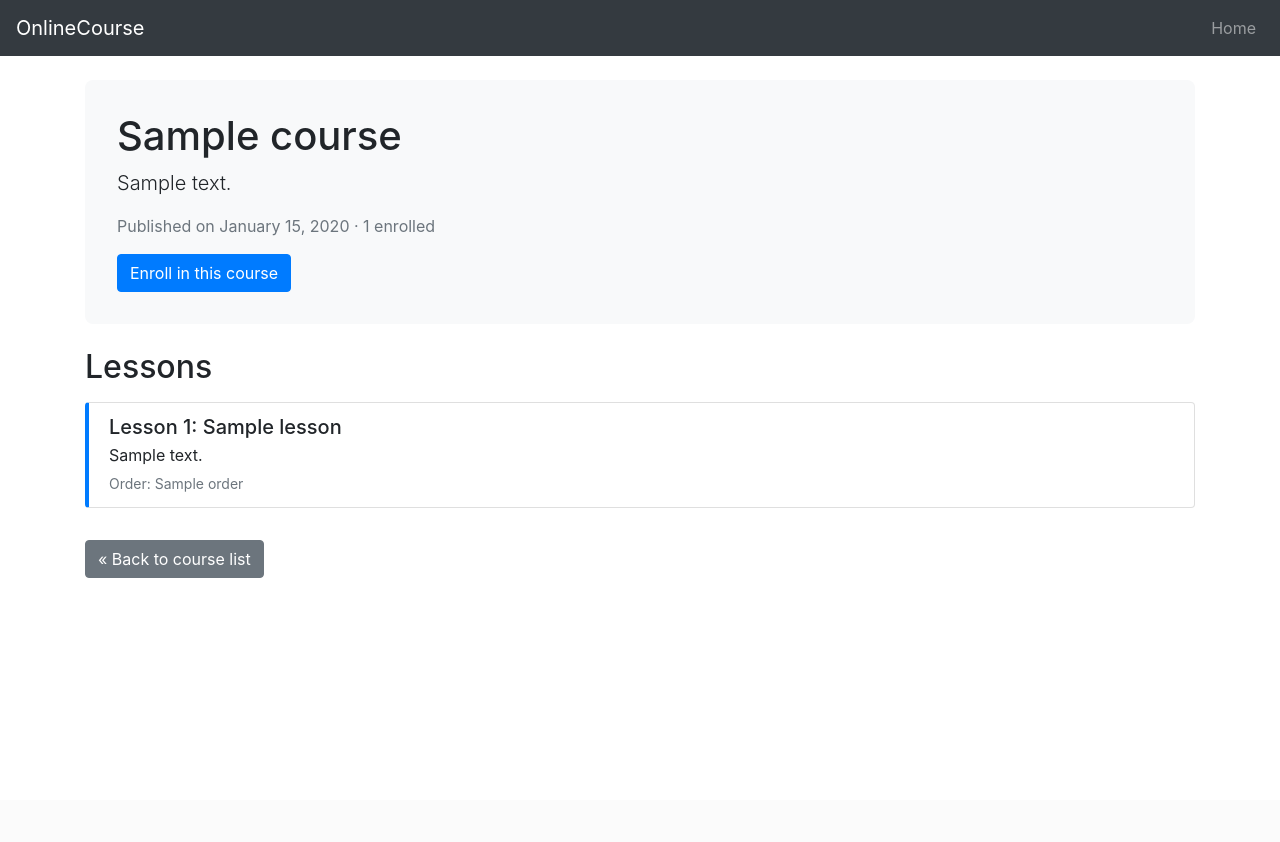
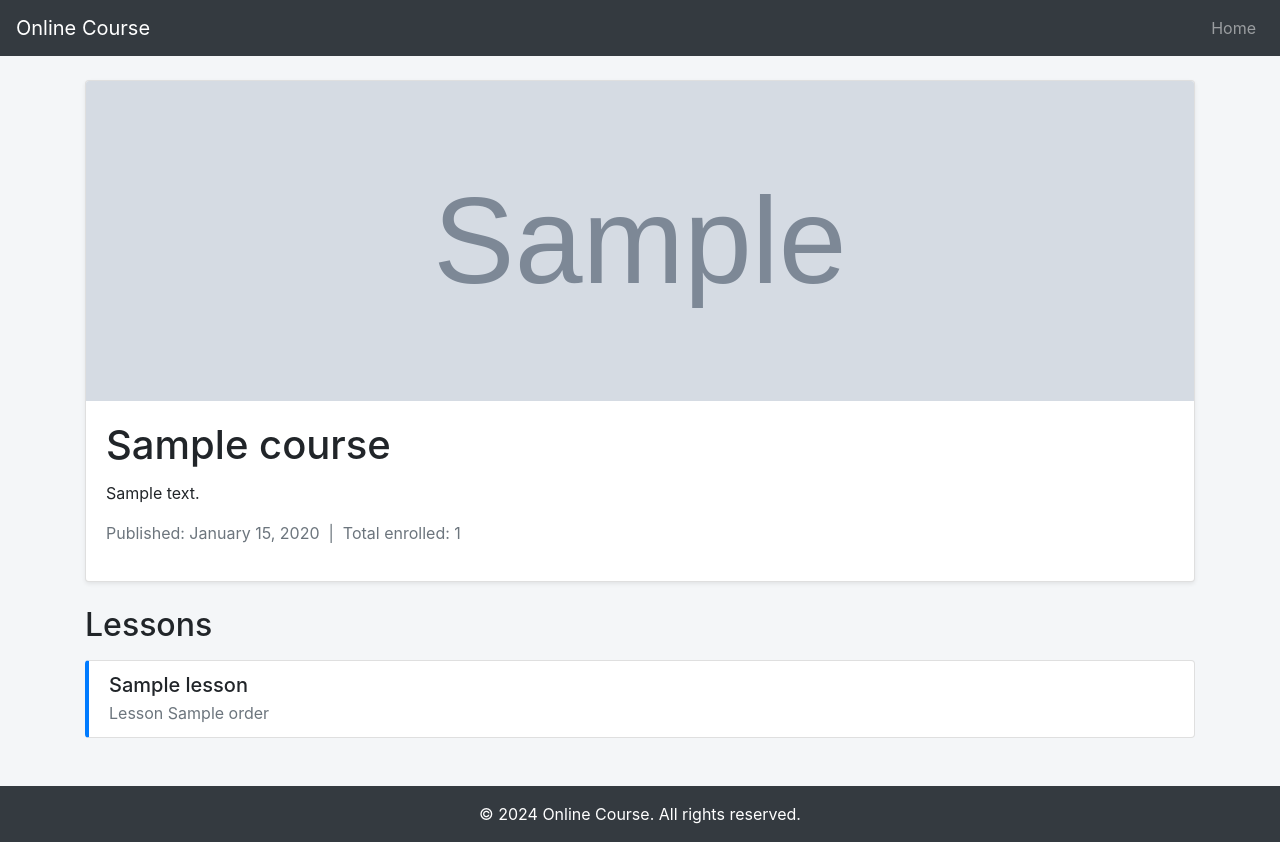
Before and after one commit to testrepo11244/sn-developing-applications-with-sql-databases-and-django-df0a6ee1, a Django app: template onlinecourse/templates/onlinecourse/course_details_bootstrap.html in a window 1280 px wide. Before the commit the page ends 578 px from the top, so only its background shows below. Run offline with Django 3.2, Linux system fonts and the light colour scheme; the template is opened without the code that fills it: most values are stand-ins (such as "Sample title", 1, 10 or a date in 2020); grey boxes marked "Sample" are stand-in pictures; some libraries are stand-ins or nearby versions.

Commit message:
add onlinecourse/templates/onlinecourse/course_details_bootstrap.html

```diff
--- a/onlinecourse/templates/onlinecourse/course_details_bootstrap.html
+++ b/onlinecourse/templates/onlinecourse/course_details_bootstrap.html
@@ -3,21 +3,26 @@
 <html lang="en">
 <head>
     <meta charset="UTF-8">
-    <meta name="viewport" content="width=device-width, initial-scale=1, shrink-to-fit=no">
-    <title>{{ course.name }} | OnlineCourse</title>
-
+    <meta name="viewport" content="width=device-width, initial-scale=1.0">
+    <title>{{ course.name }} | Online Course</title>
     <!-- Bootstrap 4 CSS -->
-    <link rel="stylesheet" href="https://cdn.jsdelivr.net/npm/bootstrap@4.6.2/dist/css/bootstrap.min.css">
-
+    <link rel="stylesheet" href="https://maxcdn.bootstrapcdn.com/bootstrap/4.5.2/css/bootstrap.min.css">
+    <!-- jQuery library -->
+    <script src="https://ajax.googleapis.com/ajax/libs/jquery/3.5.1/jquery.min.js"></script>
+    <!-- Popper JS -->
+    <script src="https://cdnjs.cloudflare.com/ajax/libs/popper.js/1.16.0/umd/popper.min.js"></script>
+    <!-- Bootstrap 4 JS -->
+    <script src="https://maxcdn.bootstrapcdn.com/bootstrap/4.5.2/js/bootstrap.min.js"></script>
     <style>
-        .course-header {
-            background-color: #f8f9fa;
-            padding: 2rem;
-            border-radius: 0.5rem;
-            margin-bottom: 1.5rem;
+        body {
+            background-color: #f4f6f8;
         }
-        .lesson-card {
-            margin-bottom: 1rem;
+        .course-image {
+            max-height: 320px;
+            object-fit: cover;
+            width: 100%;
+        }
+        .lesson-item {
             border-left: 4px solid #007bff;
         }
     </style>
@@ -26,7 +31,7 @@
 
     <!-- Navigation bar -->
     <nav class="navbar navbar-expand-lg navbar-dark bg-dark">
-        <a class="navbar-brand" href="{% url 'index' %}">OnlineCourse</a>
+        <a class="navbar-brand" href="{% url 'index' %}">Online Course</a>
         <button class="navbar-toggler" type="button" data-toggle="collapse" data-target="#navbarNav">
             <span class="navbar-toggler-icon"></span>
         </button>
@@ -41,46 +46,45 @@
 
     <div class="container mt-4">
 
-        <!-- Course name and details -->
-        <div class="course-header">
-            <h1 class="display-5">{{ course.name }}</h1>
-            <p class="lead">{{ course.description }}</p>
+        <!-- Course details card -->
+        <div class="card shadow-sm">
+            {% if course.image %}
+            <img class="card-img-top course-image" src="{{ course.image.url }}" alt="{{ course.name }}">
+            {% endif %}
+            <div class="card-body">
+                <h1 class="card-title">{{ course.name }}</h1>
+                <p class="card-text">{{ course.description }}</p>
                 <p class="text-muted">
-                Published on {{ course.pub_date|date:"F d, Y" }} &middot;
-                {{ course.total_enrollment }} enrolled
+                    Published: {{ course.pub_date|date:"F d, Y" }} &nbsp;|&nbsp;
+                    Total enrolled: {{ course.total_enrollment }}
                 </p>
-
-            <!-- Enrollment button -->
-            <a class="btn btn-primary" href="{% url 'enroll' course.id %}">
-                Enroll in this course
-            </a>
+            </div>
         </div>
 
-        <!-- Related lessons -->
-        <h2 class="mb-3">Lessons</h2>
+        <!-- Lessons section -->
+        <h2 class="mt-4 mb-3">Lessons</h2>
 
         {% if lessons %}
         <div class="list-group">
             {% for lesson in lessons %}
-                    <div class="list-group-item lesson-card">
-                        <h5 class="mb-1">Lesson {{ forloop.counter }}: {{ lesson.title }}</h5>
-                        <p class="mb-1">{{ lesson.content }}</p>
-                        <small class="text-muted">Order: {{ lesson.order }}</small>
+            <div class="list-group-item lesson-item">
+                <h5 class="mb-1">{{ lesson.title }}</h5>
+                <p class="mb-0 text-muted">Lesson {{ lesson.order }}</p>
             </div>
             {% endfor %}
         </div>
         {% else %}
         <div class="alert alert-info" role="alert">
-                No lessons are available for this course yet. Please check back later.
+            No lessons are available for this course yet.
         </div>
         {% endif %}
 
-        <a class="btn btn-secondary mt-3" href="{% url 'index' %}">&laquo; Back to course list</a>
-
     </div>
 
-    <!-- Bootstrap JS (jQuery + Popper) -->
-    <script src="https://code.jquery.com/jquery-3.6.4.min.js"></script>
-    <script src="https://cdn.jsdelivr.net/npm/bootstrap@4.6.2/dist/js/bootstrap.bundle.min.js"></script>
+    <!-- Footer -->
+    <footer class="bg-dark text-white text-center py-3 mt-5">
+        <p class="mb-0">&copy; 2024 Online Course. All rights reserved.</p>
+    </footer>
+
 </body>
 </html>
```
Lines whose indentation alone changed are shown as unchanged.
